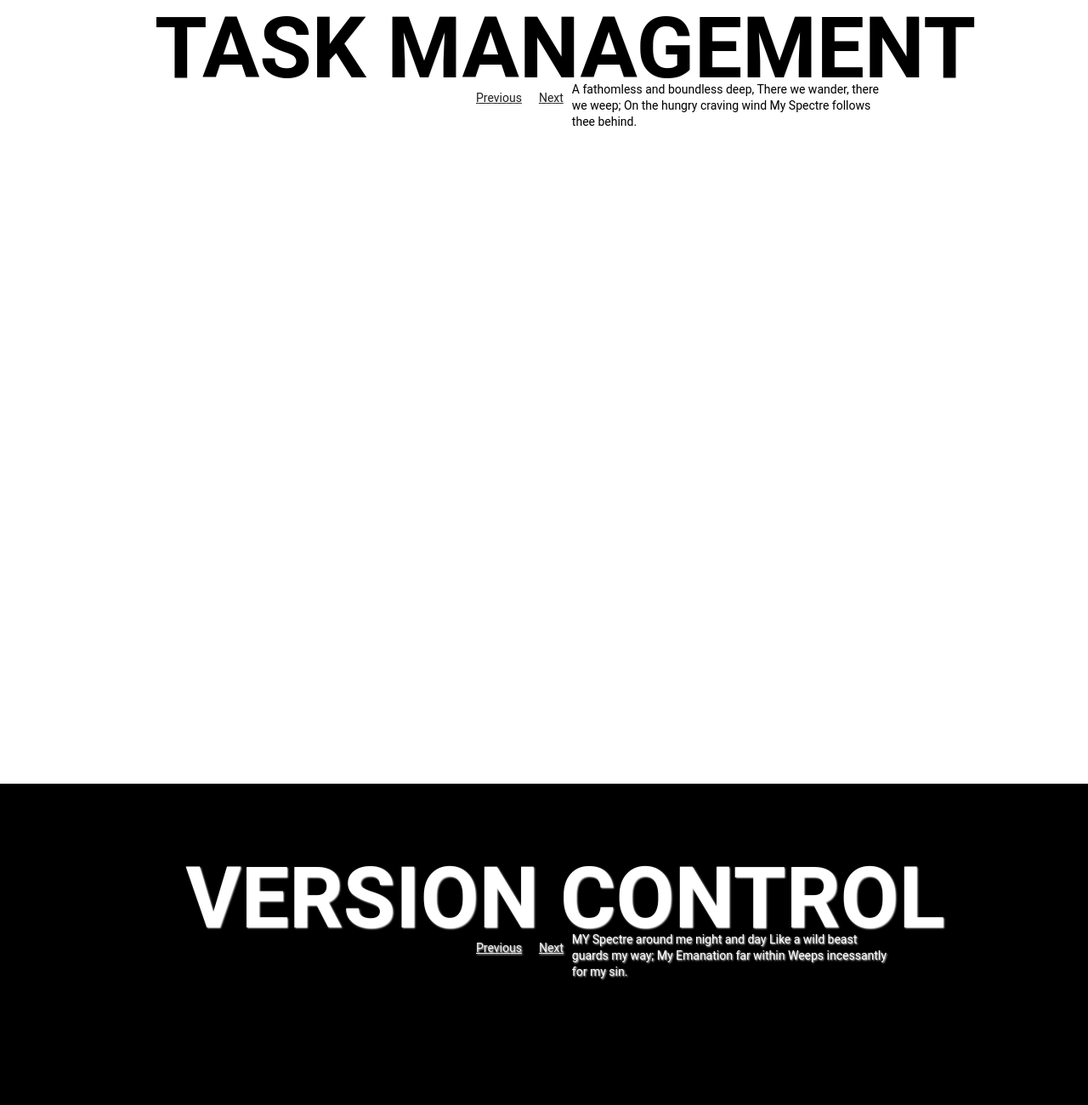
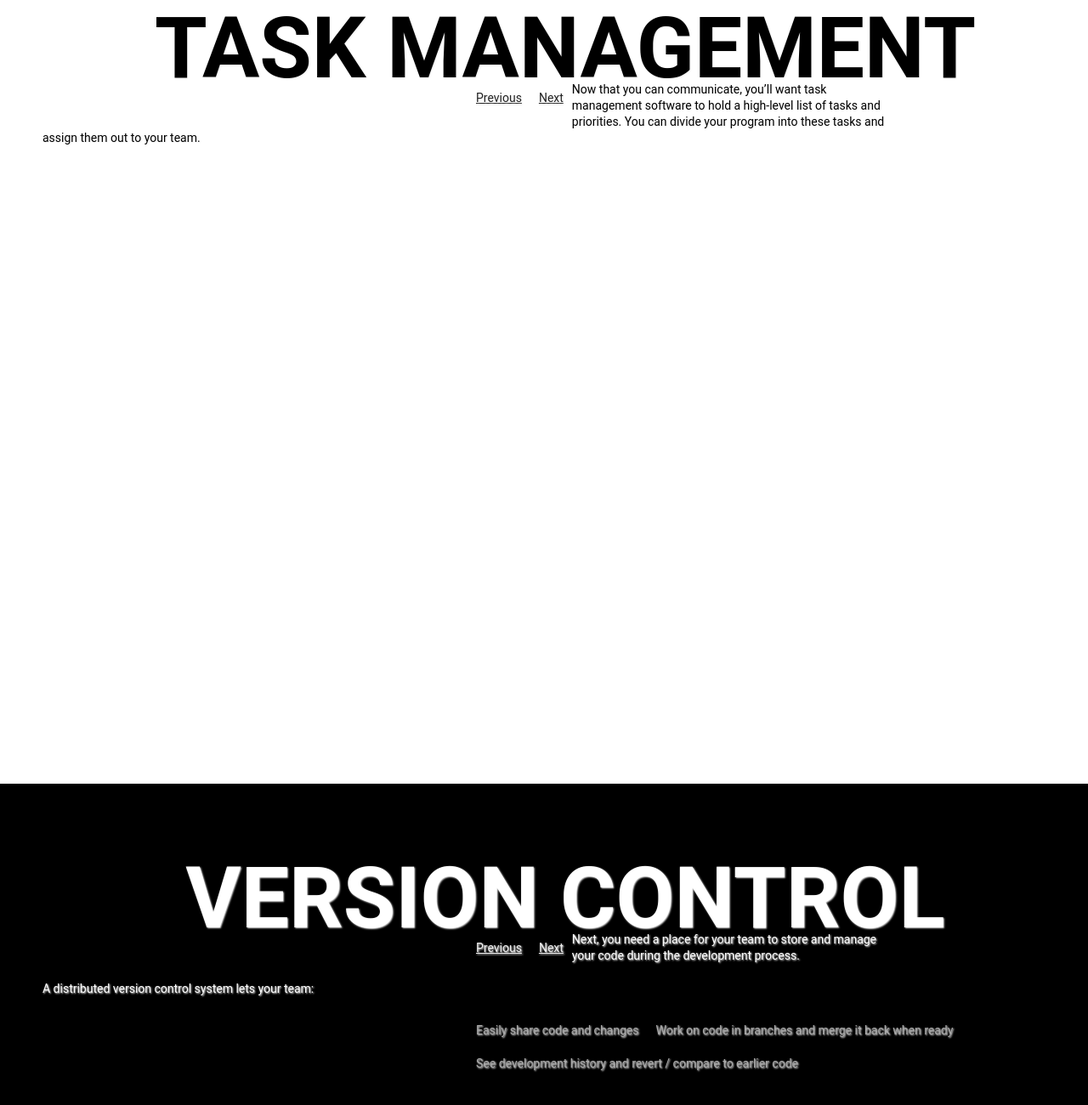
Before and after one commit to tonyho1992/teambootstrap, a plain HTML site: page index.html in a window 1280 px wide. Shown: the part 1078-2378 px from the top of the page at 85% size. Drawn offline with nearby package versions, Linux system fonts and the light colour scheme; a web font is replaced by a local one.

Commit message:
Add brief explanations. Looks pretty crappy right now

```diff
--- a/index.html
+++ b/index.html
@@ -46,14 +46,11 @@ $(document).ready(function() {
 
 <div class="section black" id="section1">
     <h2>COMMUNICATE</h2>
-    <ul class="nav next">
+    <ul class="nav">
         <li><a href="#section2">Next</a></li>
     </ul>
     <p>
-        MY Spectre around me night and day
-        Like a wild beast guards my way;
-        My Emanation far within
-        Weeps incessantly for my sin.
+        First, you’ll need some way to communicate with your team in real-time for questions and discussions.
     </p>
 </div>
 
@@ -64,11 +61,7 @@ $(document).ready(function() {
         <li><a href="#section3">Next</a></li>
     </ul>
     <p>
-        A fathomless and boundless deep,
-        There we wander, there we weep;
-        On the hungry craving wind
-        My Spectre follows thee behind.
-
+        Now that you can communicate, you’ll want task management software to hold a high-level list of tasks and priorities. You can divide your program into these tasks and assign them out to your team.
     </p>
 </div>
 
@@ -78,12 +71,19 @@ $(document).ready(function() {
         <li><a href="#section2">Previous</a></li>
         <li><a href="#section4">Next</a></li>
     </ul>
-    <p>
-        MY Spectre around me night and day
-        Like a wild beast guards my way;
-        My Emanation far within
-        Weeps incessantly for my sin.
-    </p>
+    <div>
+        <p>
+            Next, you need a place for your team to store and manage your code during the development process.
+        </p>
+        <p>
+            A distributed version control system lets your team:
+        </p>
+        <ul>
+            <li>Easily share code and changes</li>
+            <li>Work on code in branches and merge it back when ready</li>
+            <li>See development history and revert / compare to earlier code</li>
+        </ul>
+    </div>
 </div>
 
 <div class="section white" id="section4">
@@ -93,23 +93,17 @@ $(document).ready(function() {
         <li><a href="#section5">Next</a></li>
     </ul>
     <p>
-        A fathomless and boundless deep,
-        There we wander, there we weep;
-        On the hungry craving wind
-        My Spectre follows thee behind.
+        When you’re finished making a change to your code, you should have a code review process so your teammates can look over the change and maintain code quality and functionality.
     </p>
 </div>
 
 <div class="section black" id="section5">
     <h2>ISSUE TRACKING</h2>
     <ul class="nav">
-      <li><a href="#section4">Previous</a></li>
+        <li><a href="#section4">Previous</a></li>
     </ul>
     <p>
-        MY Spectre around me night and day
-        Like a wild beast guards my way;
-        My Emanation far within
-        Weeps incessantly for my sin.
+        In addition to your high-level priorities, you need to track, sort, and assign individual bugs and features for developers to work on. Issue tracking software helps you organize such issues.
     </p>
 </div>
 
```
